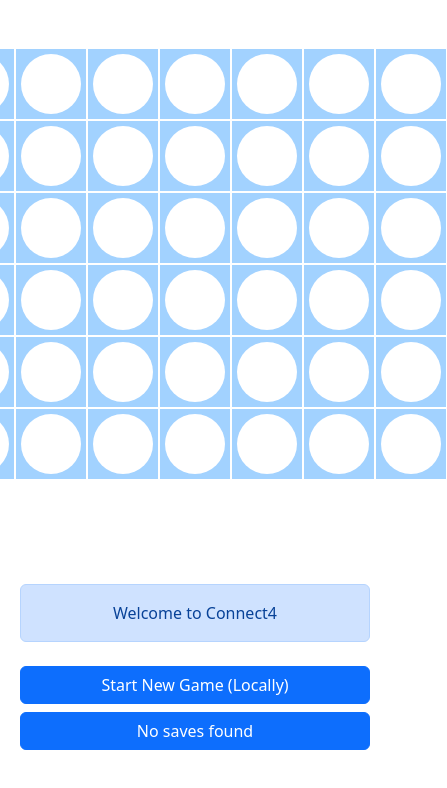
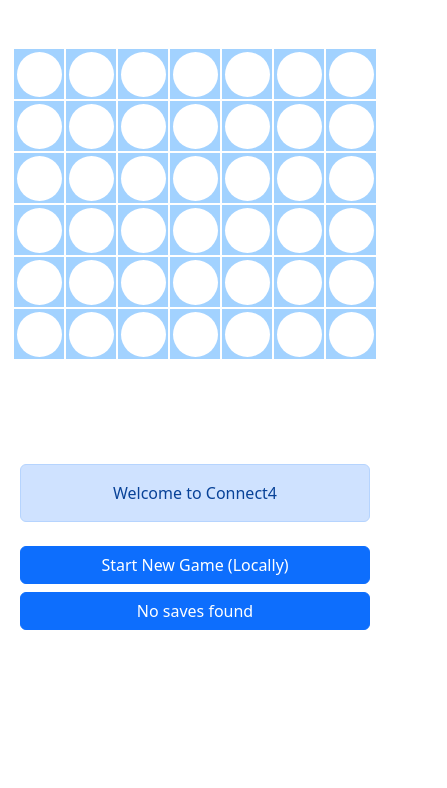
Before and after one commit to toni783/connect4, a Next.js app: page / in a window 390 px wide. Shown: the top 788 px of the page, 447 px wide, since content can reach past the window. Built offline with nearby package versions, Linux system fonts and the light colour scheme; no server answers.

Commit message:
feat: added media queries for responsive views

```diff
--- a/src/styles/Home.module.css
+++ b/src/styles/Home.module.css
@@ -43,3 +43,18 @@
   height: 200px;
   overflow-y: auto;
 }
+
+/* Extra small devices (phones, 600px and down) */
+@media only screen and (max-width: 600px) {
+  .gameCell {
+    height: 50px;
+    width: 50px;
+  }
+
+  .whiteCircle,
+  .redCircle,
+  .yellowCircle {
+    height: 45px;
+    width: 45px;
+  }
+}
```
